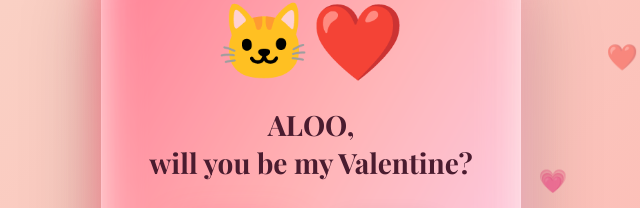
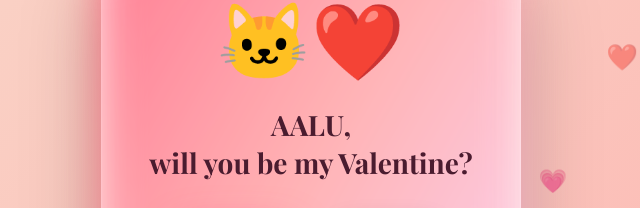
Before and after one commit to sosanka7-alt/pallav-vel, a plain HTML site: page index.html in a window 1280 px wide. Shown: the part 233-441 px from the top of the page, 329-969 px from the left. Drawn offline with nearby package versions, Linux system fonts and the light colour scheme.

Commit message:
Update index.html

```diff
--- a/index.html
+++ b/index.html
@@ -209,7 +209,7 @@
 
   <div class="card">
     <div class="emoji">🐱❤️</div>
-    <h2>ALOO,<br>will you be my Valentine?</h2>
+    <h2>AALU,<br>will you be my Valentine?</h2>
 
     <div class="buttons">
       <button id="yes">Yes 💖</button>
```
